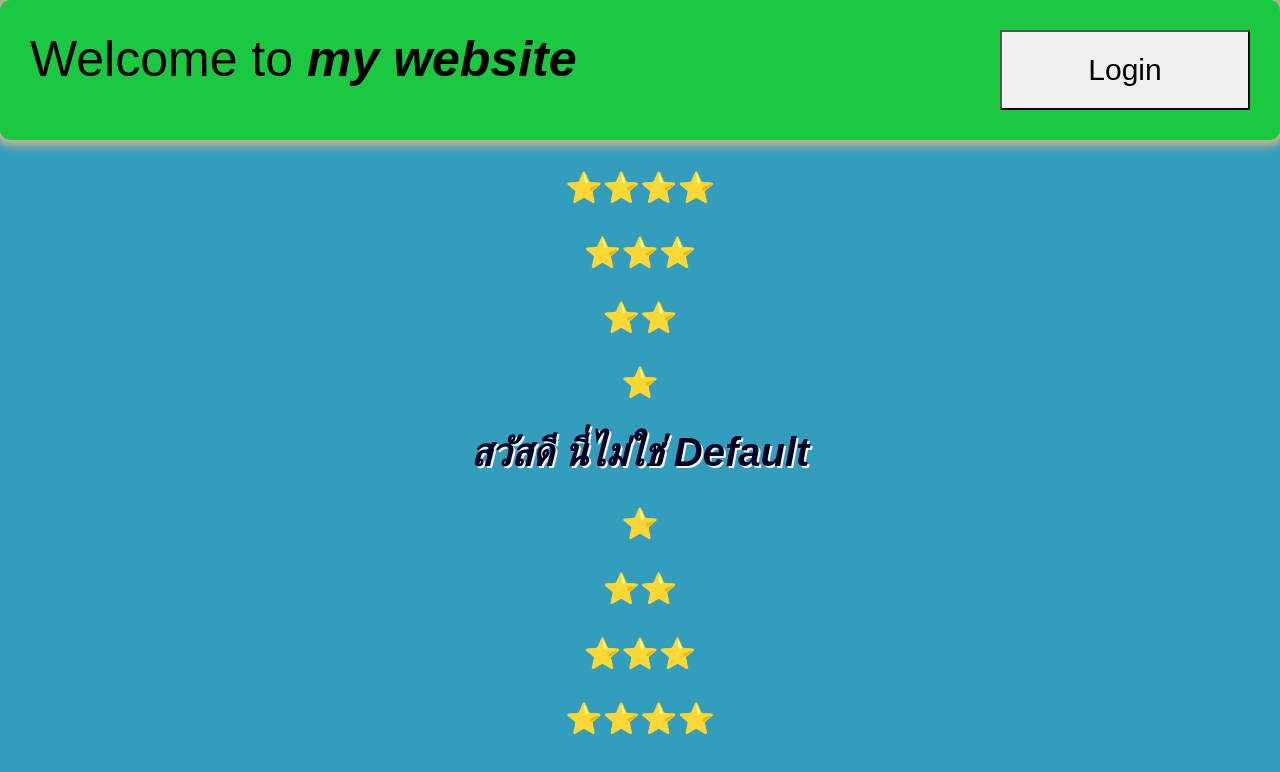
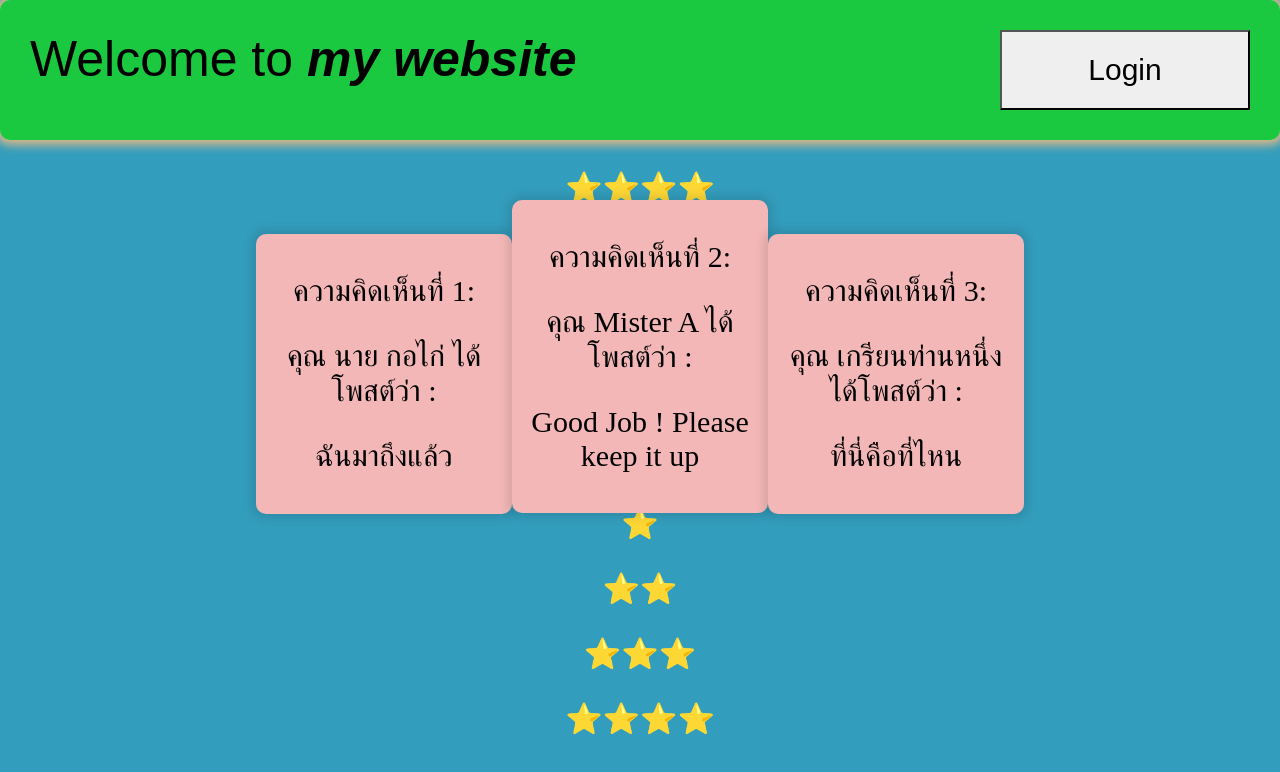
Before and after one commit to Nonn34/my-first-react-app, a React (Vite) app: page / in a window 1280 px wide. Shown: the top 772 px of the page. Built offline with nearby package versions, Linux system fonts and the light colour scheme.

Commit message:
demo event handler

```diff
--- a/src/App.tsx
+++ b/src/App.tsx
@@ -1,12 +1,40 @@
 import './App.css'
 import Navbar from './components/Navbar'
 import Greeting from './components/Greeting'
+import Post from './components/Post'
+import { PostDTO } from './types/dto.ts'
+
+const posts: PostDTO[] = [
+  {
+    id: 1,
+    userId: 'นาย กอไก่',
+    title: 'Check In',
+    body: 'ฉันมาถึงแล้ว',
+  },
+  {
+    id: 2,
+    userId: 'Mister A',
+    title: 'Cheer Up',
+    body: 'Good Job ! Please keep it up',
+  },
+  {
+    id: 3,
+    userId: 'เกรียนท่านหนึ่ง',
+    title: 'Comment',
+    body: 'ที่นี่คือที่ไหน',
+  },
+]
 
 function App() {
   return (
     <div className="App">
       <Navbar />
       <Greeting hello="สวัสดี นี่ไม่ใช่ Default" />
+      <div className="feed-container">
+        {posts.map((post) => {
+          return <Post key={post.id} post={post} />
+        })}
+      </div>
     </div>
   )
 }
--- a/src/components/Greeting.module.css
+++ b/src/components/Greeting.module.css
@@ -1,5 +1,7 @@
 .test {
   font-family: sans-serif;
+  height: 50px;
+  width: auto;
 }
 
 h1 {
--- /dev/null
+++ b/src/components/Post.module.css
@@ -0,0 +1,20 @@
+.post {
+  width: 20%;
+  height: auto;
+  padding: 10px 14px;
+  margin: 10px 0;
+  box-sizing: border-box;
+  box-shadow: 0 0 10px 5px rgb(0 0 0 / 0.1);
+  display: inline-block;
+  background-color: rgb(243, 183, 183);
+  border-radius: 10px;
+}
+
+/*.post > p {
+  margin-left: 50px;
+}*/
+
+.post:hover {
+  color: transparent;
+  background-color: transparent;
+}
--- /dev/null
+++ b/src/components/Post.tsx
@@ -0,0 +1,21 @@
+import { PostDTO } from '../types/dto.ts'
+import classes from './Post.module.css'
+
+interface postProps {
+  post: PostDTO
+}
+
+const Post = ({ post }: postProps) => {
+  const handleClick = (userId: string) => {
+    alert(`ติดต่อ ${userId} ไม่ได้`)
+  }
+  return (
+    <div onClick={() => handleClick(post.userId)} className={classes.post}>
+      <p>ความคิดเห็นที่ {post.id}:</p>
+      <p>คุณ {post.userId} ได้โพสต์ว่า :</p>
+      {/* <p>{post.title}</p>  */}
+      <p>{post.body}</p>
+    </div>
+  )
+}
+export default Post
--- /dev/null
+++ b/src/types/dto.ts
@@ -0,0 +1,6 @@
+export interface PostDTO {
+  id: number
+  userId: string
+  title: string
+  body: string
+}
```
